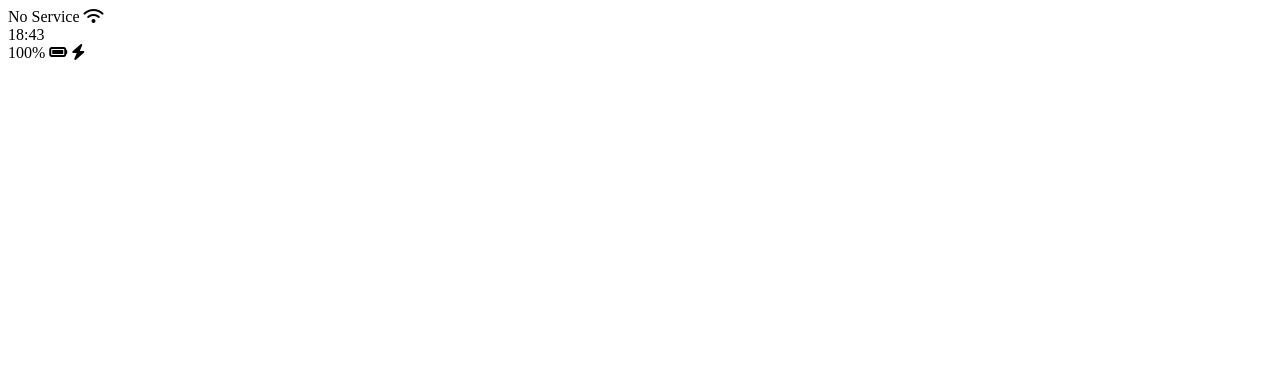
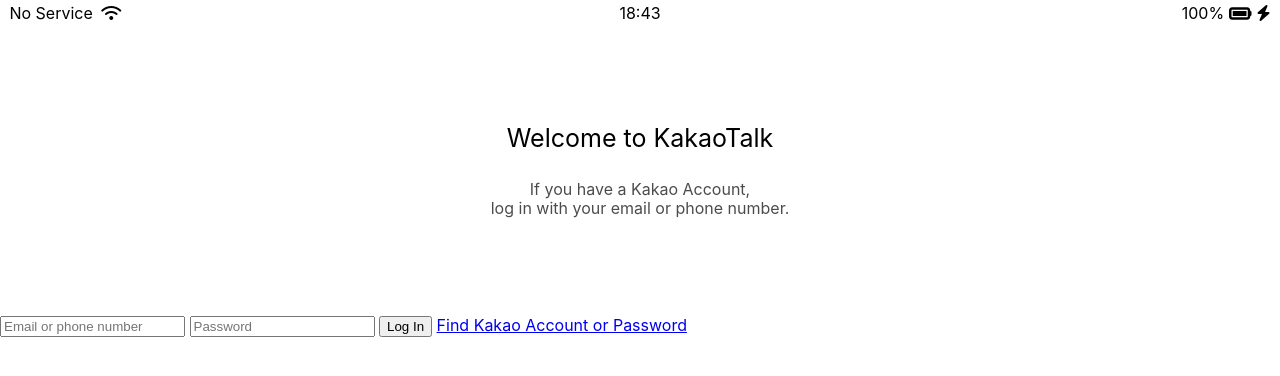
Before and after one commit to juyyoung/kakao-clone, a plain HTML site: page index.html in a window 1280 px wide. Drawn offline with Linux system fonts and the light colour scheme.

Commit message:
Css status-bar, header

```diff
--- /dev/null
+++ b/css/reset.css
@@ -0,0 +1,129 @@
+/* http://meyerweb.com/eric/tools/css/reset/
+   v2.0 | 20110126
+   License: none (public domain)
+*/
+
+html,
+body,
+div,
+span,
+applet,
+object,
+iframe,
+h1,
+h2,
+h3,
+h4,
+h5,
+h6,
+p,
+blockquote,
+pre,
+a,
+abbr,
+acronym,
+address,
+big,
+cite,
+code,
+del,
+dfn,
+em,
+img,
+ins,
+kbd,
+q,
+s,
+samp,
+small,
+strike,
+strong,
+sub,
+sup,
+tt,
+var,
+b,
+u,
+i,
+center,
+dl,
+dt,
+dd,
+ol,
+ul,
+li,
+fieldset,
+form,
+label,
+legend,
+table,
+caption,
+tbody,
+tfoot,
+thead,
+tr,
+th,
+td,
+article,
+aside,
+canvas,
+details,
+embed,
+figure,
+figcaption,
+footer,
+header,
+hgroup,
+menu,
+nav,
+output,
+ruby,
+section,
+summary,
+time,
+mark,
+audio,
+video {
+  margin: 0;
+  padding: 0;
+  border: 0;
+  font-size: 100%;
+  font: inherit;
+  vertical-align: baseline;
+}
+/* HTML5 display-role reset for older browsers */
+article,
+aside,
+details,
+figcaption,
+figure,
+footer,
+header,
+hgroup,
+menu,
+nav,
+section {
+  display: block;
+}
+body {
+  line-height: 1;
+}
+ol,
+ul {
+  list-style: none;
+}
+blockquote,
+q {
+  quotes: none;
+}
+blockquote:before,
+blockquote:after,
+q:before,
+q:after {
+  content: "";
+  content: none;
+}
+table {
+  border-collapse: collapse;
+  border-spacing: 0;
+}
--- /dev/null
+++ b/css/status-bar.css
@@ -0,0 +1,25 @@
+.status-bar {
+  display: flex;
+  justify-content: center;
+  padding: 5px 3px;
+}
+.status-bar__column {
+  width: 33%;
+}
+
+.status-bar__column:first-child span {
+  margin-right: 4px;
+}
+.status-bar__column:nth-child(2) {
+  display: flex;
+  justify-content: center;
+}
+.status-bar__column:last-child {
+  display: flex;
+  justify-content: flex-end;
+  align-items: center;
+}
+
+.status-bar__column .fa-battery-full {
+  margin: 0px 5px;
+}
--- /dev/null
+++ b/css/styles.css
@@ -0,0 +1,25 @@
+@import "reset.css";
+@import "status-bar.css";
+body {
+  font-family: -apple-system, BlinkMacSystemFont, "Segoe UI", Roboto, Oxygen,
+    Ubuntu, Cantarell, "Open Sans", "Helvetica Neue", sans-serif;
+}
+
+.welcome-header {
+  margin: 100px 0px;
+  text-align: center;
+  display: flex;
+  flex-direction: column;
+  align-items: center;
+}
+.welcome-header__title {
+  margin-bottom: 30px;
+  font-size: 25px;
+}
+.welcome-header__text {
+  width: 60%;
+  opacity: 0.7;
+}
+.welcome-header__text:last-child {
+  margin-top: 3px;
+}
--- a/index.html
+++ b/index.html
@@ -2,6 +2,7 @@
 <html lang="en">
 
 <head>
+    <link rel="stylesheet" href="css/styles.css" />
     <meta charset="UTF-8">
     <meta name="viewport" content="width=device-width, initial-scale=1.0">
     <title>Welcome to Kakao Talk</title>
@@ -19,10 +20,25 @@
         </div>
         <div class="status-bar__column">
             <span>100%</span>
-            <i class="fas fa-battery-full"></i>
+            <i class="fas fa-battery-full fa-lg"></i>
             <i class="fas fa-bolt"></i>
         </div>
     </div>
+    <header class="welcome-header">
+        <h1 class="welcome-header__title">Welcome to KakaoTalk</h1>
+        <p class="welcome-header__text">If you have a Kakao Account,</p>
+        <p class="welcome-header__text">log in with your email or phone number.</p>
+    </header>
+
+    <form id="login-form">
+        <input type="text" placeholder="Email or phone number" />
+        <input type="password" placeholder="Password" />
+        <input type="submit" value="Log In" />
+        <a href="#">Find Kakao Account or Password</a>
+    </form>
+
+
+
     <script src="https://kit.fontawesome.com/666bbe4f29.js" crossorigin="anonymous"></script>
 </body>
 
```
